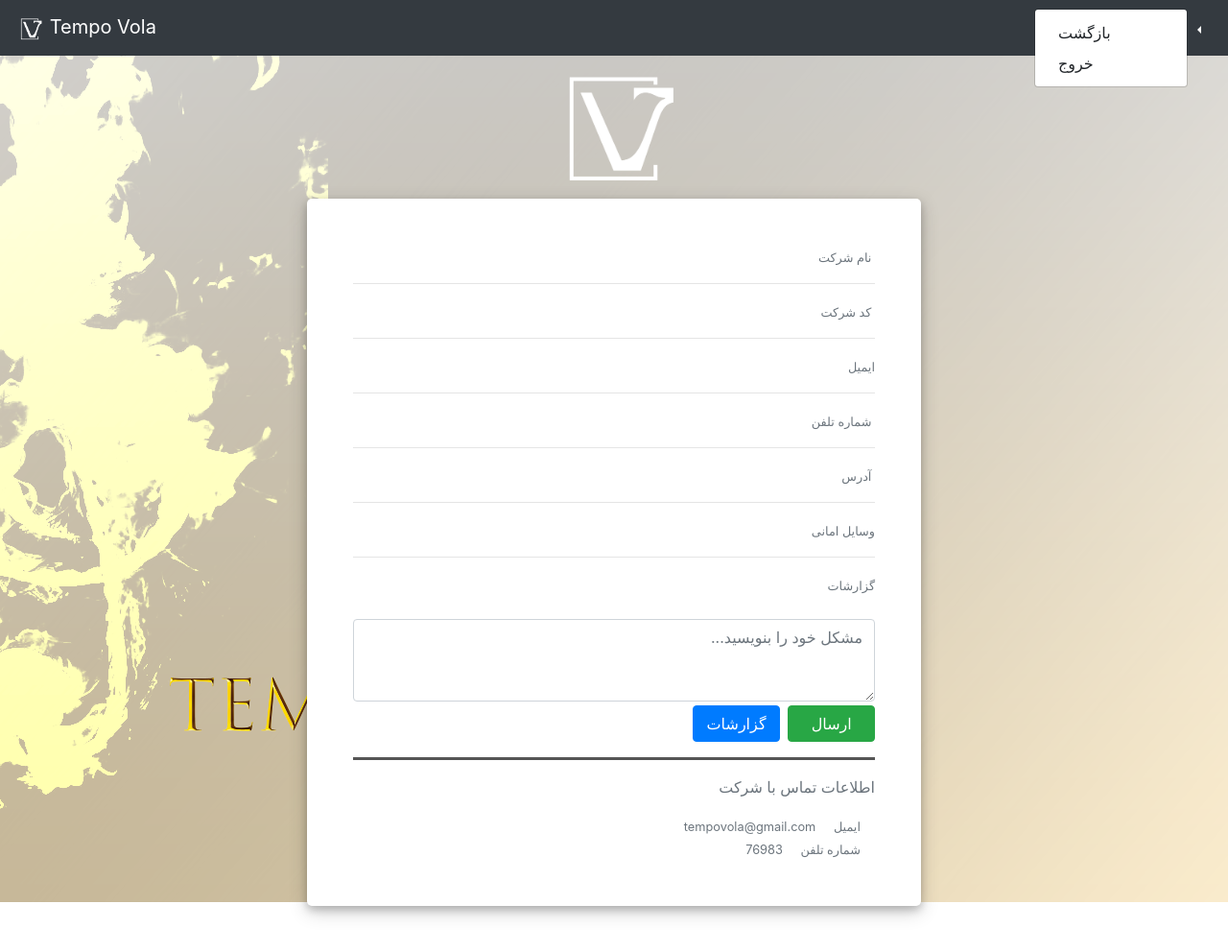
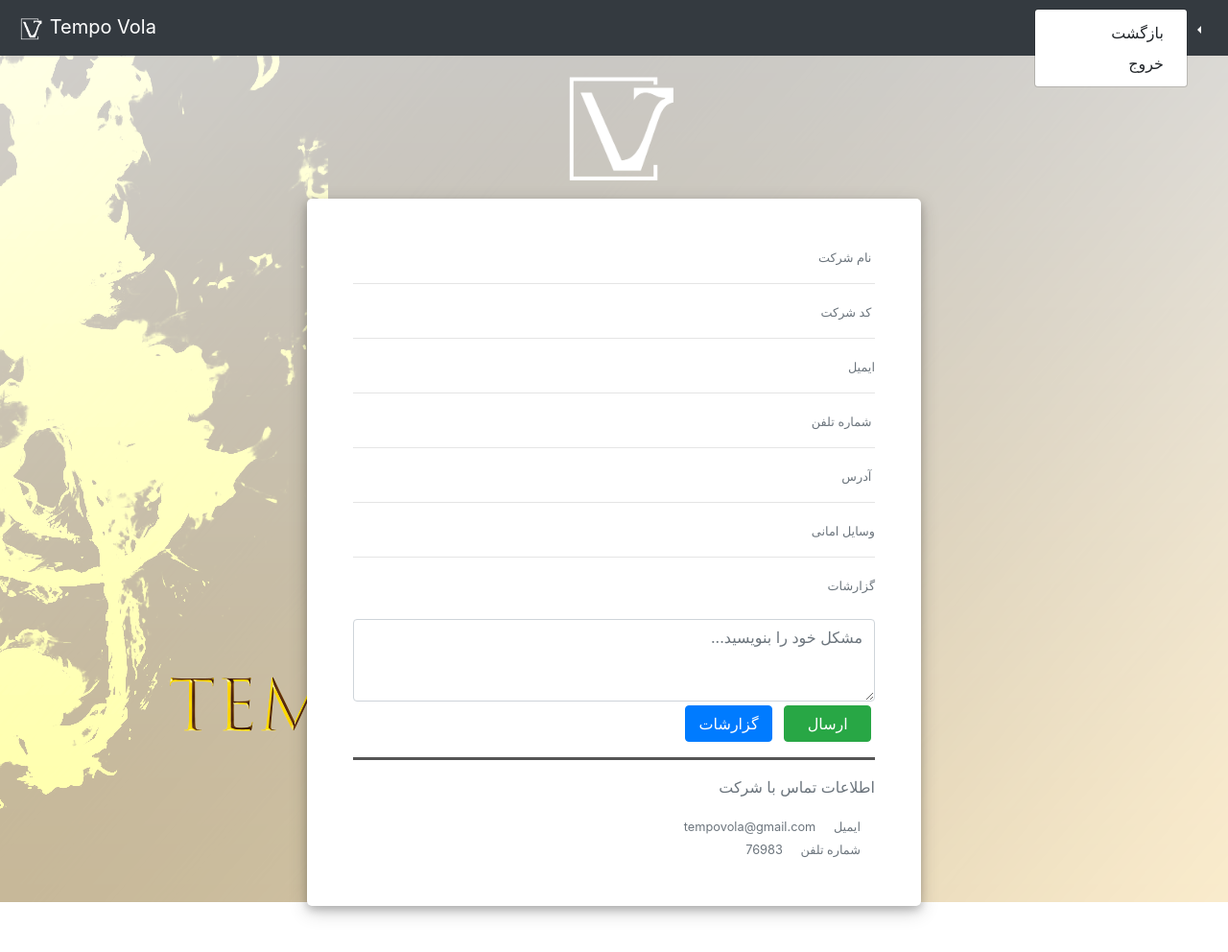
Before and after one commit to sajadgilga/tempovola, a Django app: template templates/customer/profile.html in a window 1280 px wide, after a click that opens the changed part. Shown: the whole page at 96% size. Run offline with Django 3.2, Linux system fonts and the light colour scheme; the template is opened without the code that fills it, so the values that code supplies are empty; some libraries are stand-ins or nearby versions.

Commit message:
fix issue

```diff
--- a/templates/customer/profile.html
+++ b/templates/customer/profile.html
@@ -22,12 +22,12 @@
 
             <b-navbar-toggle target="navbar-collapse"></b-navbar-toggle>
 
-            <b-collapse id="navbar-collapse" is-nav style="text-align&nbsp right">
+            <b-collapse id="navbar-collapse" is-nav style="text-align: right">
                 <b-navbar-nav class="ml-auto">
                     <b-nav-item-dropdown dropleft >
                         <template slot="button-content">{{ name }}</template>
-                        <b-dropdown-item class="primary" @click="redirect_to_shop">بازگشت</b-dropdown-item>
-                        <b-dropdown-item @click="logout">خروج</b-dropdown-item>
+                        <b-dropdown-item class="primary" @click="redirect_to_shop" style="text-align: right;">بازگشت</b-dropdown-item>
+                        <b-dropdown-item @click="logout" style="text-align: right;">خروج</b-dropdown-item>
                     </b-nav-item-dropdown>
                 </b-navbar-nav>
             </b-collapse>
@@ -74,7 +74,7 @@
                         placeholder="...مشکل خود را بنویسید"
                         rows="3"></b-form-textarea>
                     <b-button class="col-sm-2 mr-1 ml-1" variant="primary" @click="show_reports">گزارشات</b-button>
-                    <b-button class="col-sm-2" variant="success" @click="send_report">ارسال</b-button>
+                    <b-button class="col-sm-2 mr-1 ml-1" variant="success" @click="send_report">ارسال</b-button>
 
                     <hr style="height:3px;border:none;color:#555;background-color:#555;">
                     <p class="text-muted" style="font-size: medium"> اطلاعات تماس با شرکت </p>
```
